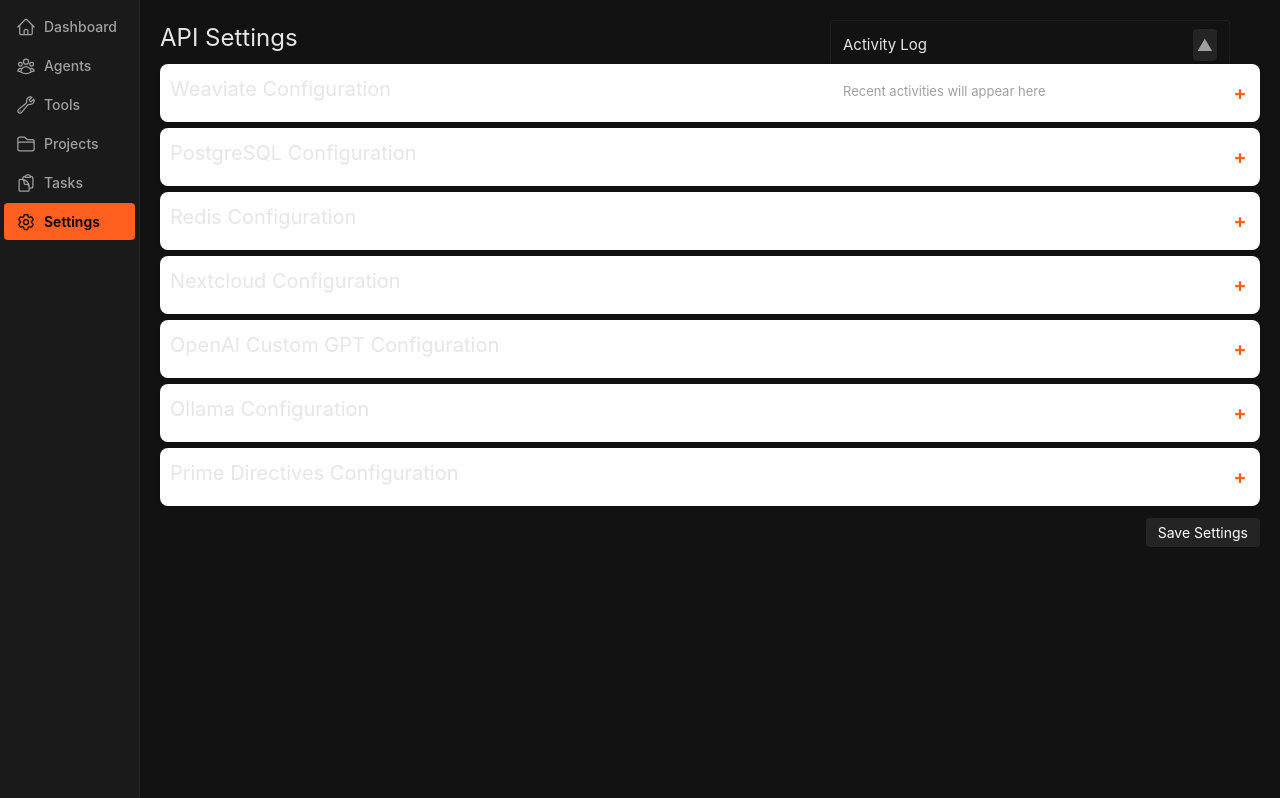
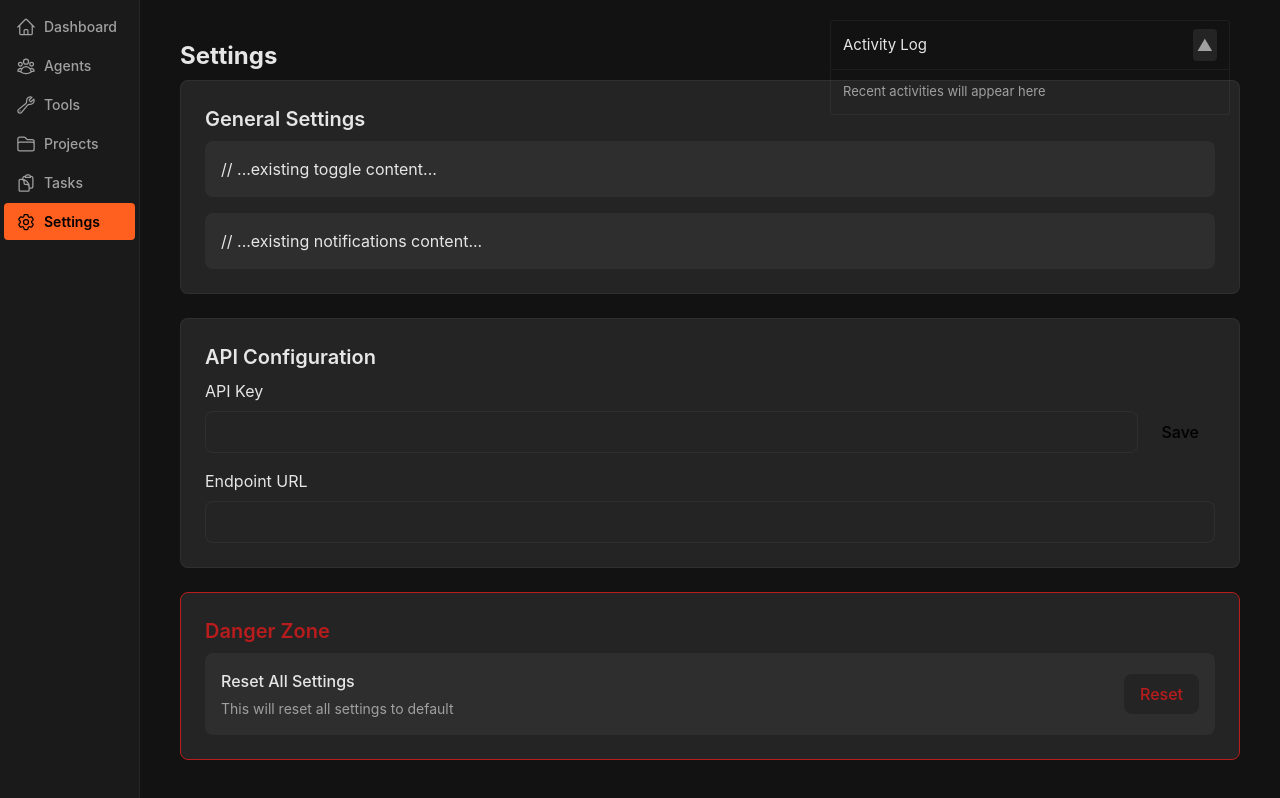
Before and after one commit to MaxParisotto/autowiki-base, a Vue app: page /settings in a window 1280 px wide. Built offline with nearby package versions, Linux system fonts and the light colour scheme.

Commit message:
Refactor Settings page layout; enhance styling with Tailwind CSS and improve section organization

```diff
--- a/src/pages/Settings.vue
+++ b/src/pages/Settings.vue
@@ -1,174 +1,62 @@
 <template>
-  <div class="settings-container">
-    <h1>API Settings</h1>
+  <div class="p-6">
+    <h1 class="text-2xl font-bold mb-6 text-text-primary">Settings</h1>
+    <div class="space-y-6">
+      <!-- General Settings -->
+      <div class="bg-elevation-2 rounded-lg p-6 border border-border-weak">
+        <h2 class="text-xl font-semibold mb-4 text-text-primary">General Settings</h2>
+        <div class="space-y-4">
+          <div class="flex items-center justify-between p-4 bg-elevation-3 hover:bg-elevation-3-hover rounded-lg transition-colors">
+            // ...existing toggle content...
+          </div>
 
-    <form @submit.prevent="saveSettings" class="settings-form">
-      <!-- Weaviate Section -->
-      <section class="settings-section">
-        <div class="section-header" @click="toggleSection('weaviate')">
-          <h2>Weaviate Configuration</h2>
-          <span class="toggle-icon">{{ isExpanded.weaviate ? '−' : '+' }}</span>
-        </div>
-        <div class="section-content" v-show="isExpanded.weaviate">
-          <div class="form-group">
-            <label>Host URL:</label>
-            <input v-model="settings.weaviate.host" type="url" required>
-          </div>
-          <div class="form-group">
-            <label>API Key:</label>
-            <input v-model="settings.weaviate.apiKey" type="password" required>
+          <div class="flex items-center justify-between p-4 bg-elevation-3 hover:bg-elevation-3-hover rounded-lg transition-colors">
+            // ...existing notifications content...
           </div>
         </div>
-      </section>
+      </div>
 
-      <!-- PostgreSQL Section -->
-      <section class="settings-section">
-        <div class="section-header" @click="toggleSection('postgresql')">
-          <h2>PostgreSQL Configuration</h2>
-          <span class="toggle-icon">{{ isExpanded.postgresql ? '−' : '+' }}</span>
-        </div>
-        <div class="section-content" v-show="isExpanded.postgresql">
-          <div class="form-group">
-            <label>Host:</label>
-            <input v-model="settings.postgresql.host" type="text" required>
+      <!-- API Configuration -->
+      <div class="bg-elevation-2 rounded-lg p-6 border border-border-weak">
+        <h2 class="text-xl font-semibold mb-4 text-text-primary">API Configuration</h2>
+        <div class="space-y-4">
+          <div>
+            <label class="block text-text-primary mb-2">API Key</label>
+            <div class="flex gap-2">
+              <input type="password"
+                     v-model="apiKey"
+                     class="flex-1 bg-elevation-3 border border-border-weak rounded-lg px-4 py-2 text-text-primary placeholder:text-text-secondary focus:border-accent-orange focus:ring-1 focus:ring-accent-orange">
+              <button class="bg-accent-orange hover:bg-accent-orange-dark text-black px-4 py-2 rounded-lg transition-colors font-medium">
+                Save
+              </button>
+            </div>
           </div>
-          <div class="form-group">
-            <label>Port:</label>
-            <input v-model="settings.postgresql.port" type="number" required>
-          </div>
-          <div class="form-group">
-            <label>Database:</label>
-            <input v-model="settings.postgresql.database" type="text" required>
-          </div>
-          <div class="form-group">
-            <label>Username:</label>
-            <input v-model="settings.postgresql.username" type="text" required>
-          </div>
-          <div class="form-group">
-            <label>Password:</label>
-            <input v-model="settings.postgresql.password" type="password" required>
+
+          <div>
+            <label class="block text-text-primary mb-2">Endpoint URL</label>
+            <input type="text"
+                   v-model="endpointUrl"
+                   class="w-full bg-elevation-3 border border-border-weak rounded-lg px-4 py-2 text-text-primary placeholder:text-text-secondary focus:border-accent-orange focus:ring-1 focus:ring-accent-orange">
           </div>
         </div>
-      </section>
+      </div>
 
-      <!-- Redis Section -->
-      <section class="settings-section">
-        <div class="section-header" @click="toggleSection('redis')">
-          <h2>Redis Configuration</h2>
-          <span class="toggle-icon">{{ isExpanded.redis ? '−' : '+' }}</span>
-        </div>
-        <div class="section-content" v-show="isExpanded.redis">
-          <div class="form-group">
-            <label>Host:</label>
-            <input v-model="settings.redis.host" type="text" required placeholder="localhost">
-          </div>
-          <div class="form-group">
-            <label>Port:</label>
-            <input v-model="settings.redis.port" type="number" required placeholder="6379">
-          </div>
-          <div class="form-group">
-            <label>Password:</label>
-            <input v-model="settings.redis.password" type="password">
-          </div>
-          <div class="form-group">
-            <label>Database:</label>
-            <input v-model="settings.redis.db" type="number" min="0" max="15" required placeholder="0">
-          </div>
-          <div class="form-group">
-            <label>TLS:</label>
-            <input type="checkbox" v-model="settings.redis.tls">
+      <!-- Danger Zone -->
+      <div class="bg-elevation-2 rounded-lg p-6 border border-error-text border-opacity-20">
+        <h2 class="text-xl font-semibold mb-4 text-error-text">Danger Zone</h2>
+        <div class="space-y-4">
+          <div class="flex items-center justify-between p-4 bg-elevation-3 hover:bg-elevation-3-hover rounded-lg transition-colors">
+            <div>
+              <h3 class="text-text-primary font-medium">Reset All Settings</h3>
+              <p class="text-text-secondary text-sm">This will reset all settings to default</p>
+            </div>
+            <button class="bg-error-text bg-opacity-10 hover:bg-opacity-20 text-error-text px-4 py-2 rounded-lg transition-colors font-medium">
+              Reset
+            </button>
           </div>
         </div>
-      </section>
-
-      <!-- Nextcloud Section -->
-      <section class="settings-section">
-        <div class="section-header" @click="toggleSection('nextcloud')">
-          <h2>Nextcloud Configuration</h2>
-          <span class="toggle-icon">{{ isExpanded.nextcloud ? '−' : '+' }}</span>
-        </div>
-        <div class="section-content" v-show="isExpanded.nextcloud">
-          <div class="form-group">
-            <label>Instance URL:</label>
-            <input v-model="settings.nextcloud.url" type="url" required>
-          </div>
-          <div class="form-group">
-            <label>Username:</label>
-            <input v-model="settings.nextcloud.username" type="text" required>
-          </div>
-          <div class="form-group">
-            <label>App Password:</label>
-            <input v-model="settings.nextcloud.password" type="password" required>
-          </div>
-        </div>
-      </section>
-
-      <!-- OpenAI Custom GPT Section -->
-      <section class="settings-section">
-        <div class="section-header" @click="toggleSection('openai')">
-          <h2>OpenAI Custom GPT Configuration</h2>
-          <span class="toggle-icon">{{ isExpanded.openai ? '−' : '+' }}</span>
-        </div>
-        <div class="section-content" v-show="isExpanded.openai">
-          <div class="form-group">
-            <label>API Key:</label>
-            <input v-model="settings.openai.apiKey" type="password" required>
-          </div>
-          <div class="form-group">
-            <label>Model Name:</label>
-            <input v-model="settings.openai.model" type="text" required>
-          </div>
-          <div class="form-group">
-            <label>Organization ID:</label>
-            <input v-model="settings.openai.orgId" type="text">
-          </div>
-        </div>
-      </section>
-
-      <!-- Ollama Section -->
-      <section class="settings-section">
-        <div class="section-header" @click="toggleSection('ollama')">
-          <h2>Ollama Configuration</h2>
-          <span class="toggle-icon">{{ isExpanded.ollama ? '−' : '+' }}</span>
-        </div>
-        <div class="section-content" v-show="isExpanded.ollama">
-          <div class="form-group">
-            <label>Base URL:</label>
-            <input v-model="settings.ollama.baseUrl" type="url" required placeholder="http://localhost:11434">
-          </div>
-          <div class="form-group">
-            <label>Model Name:</label>
-            <input v-model="settings.ollama.model" type="text" required placeholder="llama2">
-          </div>
-          <div class="form-group">
-            <label>System Context:</label>
-            <textarea v-model="settings.ollama.systemContext" rows="3" placeholder="Optional system context for the model"></textarea>
-          </div>
-          <div class="form-group">
-            <label>Temperature:</label>
-            <input v-model="settings.ollama.temperature" type="number" step="0.1" min="0" max="1" required>
-          </div>
-        </div>
-      </section>
-
-      <!-- Prime Directives Section -->
-      <section class="settings-section">
-        <div class="section-header" @click="toggleSection('primeDirectives')">
-          <h2>Prime Directives Configuration</h2>
-          <span class="toggle-icon">{{ isExpanded.primeDirectives ? '−' : '+' }}</span>
-        </div>
-        <div class="section-content" v-show="isExpanded.primeDirectives">
-          <div v-for="(directive, index) in settings.primeDirectives" :key="index" class="form-group">
-            <label>Directive {{index + 1}}:</label>
-            <input v-model="directive.text" type="text" required>
-          </div>
-        </div>
-      </section>
-
-      <div class="form-actions">
-        <button type="submit" class="save-button">Save Settings</button>
       </div>
-    </form>
+    </div>
   </div>
 </template>
 
```
